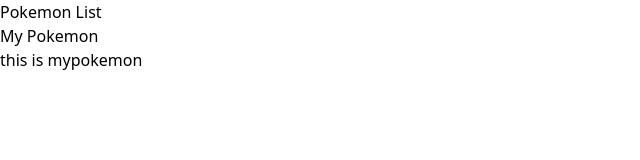
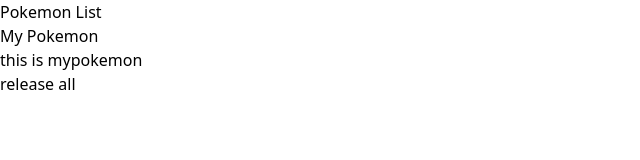
Before and after one commit to ryanadhi/pokemon-hunter, a React (Create React App) app: page /my-pokemon in a window 1280 px wide. Shown: the top 160 px of the page, without its empty margins (0-640 px from the left). Built offline with nearby package versions, Linux system fonts and the light colour scheme.

Commit message:
added catch and release pokemon features:

```diff
--- a/src/pages/MyPokemon.jsx
+++ b/src/pages/MyPokemon.jsx
@@ -1,9 +1,29 @@
 import React from 'react';
+import { useSelector, useDispatch } from 'react-redux';
+import { releasePokemon } from '../stores/actions/pokemon';
 
 export default function MyPokemon() {
+  const dispatch = useDispatch();
+
+  const removePokemon = (id) => {
+    dispatch(releasePokemon(id));
+  };
+  // TODO
+  // useEffect to get from localstorage?
+  const { myPokemon } = useSelector(
+    (state) => state.pokemon,
+  );
   return (
     <div>
       <h1>this is mypokemon</h1>
+      {myPokemon.data.length > 0
+        && myPokemon.data.map((pokemon) => (
+          <>
+            <p key={pokemon.id}>{pokemon.name}</p>
+            <button type="button" onClick={() => removePokemon(pokemon.id)}>release</button>
+          </>
+        ))}
+      <button type="button" disabled={myPokemon.data.length === 0}>release all</button>
     </div>
   );
 }
--- a/src/pages/PokemonDetail.jsx
+++ b/src/pages/PokemonDetail.jsx
@@ -1,8 +1,10 @@
+/* eslint-disable jsx-a11y/click-events-have-key-events */
+/* eslint-disable jsx-a11y/no-noninteractive-element-interactions */
 /* eslint-disable react/no-array-index-key */
 import React, { useEffect } from 'react';
 import { useDispatch, useSelector } from 'react-redux';
 import { useParams } from 'react-router-dom';
-import { getPokemonDetail } from '../stores/actions/pokemon';
+import { getPokemonDetail, addPokemon } from '../stores/actions/pokemon';
 
 export default function PokemonDetail() {
   const dispatch = useDispatch();
@@ -17,9 +19,26 @@
   useEffect(() => {
     dispatch(getPokemonDetail(name));
   }, [name]);
+
+  const catchPokemon = () => {
+    // TODO
+    // add loading??
+    const random = Math.random();
+    console.log(random);
+    if (random > 0.5) {
+      dispatch(addPokemon({
+        name: pokemon.data.name,
+      }));
+    } else {
+      console.log('failed');
+    }
+  };
+
   return (
     <div>
-      <h1>this is pokemon detail</h1>
+      <p onClick={catchPokemon}>catch!!</p>
+      {pokemon.status !== 'loaded' ? <p>loading...</p> : (
+        <>
           <img src={pokemon.data.sprites.front_default} alt={pokemon.data.name} />
           <h1 style={{ fontWeight: 'bold' }}>{pokemon.data.name}</h1>
           <h2>==moves==</h2>
@@ -34,6 +53,8 @@
           <p key={index}>{type.type.name}</p>
         ))
       }
+        </>
+      )}
     </div>
   );
 }
--- a/src/stores/actions/pokemon.js
+++ b/src/stores/actions/pokemon.js
@@ -73,3 +73,20 @@
     });
   };
 }
+
+export function addPokemon(payload) {
+  return {
+    type: types.ADD_POKEMON,
+    payload,
+  };
+}
+
+export function releasePokemon(payload) {
+  return {
+    type: types.RELEASE_POKEMON,
+    payload,
+  };
+}
+
+// TODO
+// Release All
--- a/src/stores/reducers/pokemon.js
+++ b/src/stores/reducers/pokemon.js
@@ -22,6 +22,33 @@
           ...action.payload,
         },
       };
+    case types.ADD_POKEMON: {
+      let id = 0;
+      const dataLength = state.myPokemon.data.length;
+      if (dataLength === 0) {
+        id = 1;
+      } else {
+        id = state.myPokemon.data[state.myPokemon.data.length - 1].id + 1;
+      }
+      return {
+        ...state,
+        myPokemon: {
+          data: state.myPokemon.data.concat({
+            id,
+            ...action.payload,
+          }),
+        },
+      };
+    }
+    case types.RELEASE_POKEMON:
+      return {
+        ...state,
+        myPokemon: {
+          data: state.myPokemon.data.filter((el) => el.id !== action.payload),
+        },
+      };
+      // TODO
+      // Release ALL
     default:
       return state;
   }
--- a/src/stores/states/pokemon.js
+++ b/src/stores/states/pokemon.js
@@ -9,6 +9,11 @@
     error: null,
     data: {},
   },
+  myPokemon: {
+    // status: 'initial',
+    // error: null,
+    data: [],
+  },
 };
 
 export default pokemon;
--- a/src/stores/types/pokemon.js
+++ b/src/stores/types/pokemon.js
@@ -6,6 +6,11 @@
 const GET_POKEMON_SUCCESS = 'GET_POKEMON_SUCCESS';
 const GET_POKEMON_FAILURE = 'GET_POKEMON_FAILURE';
 
+const ADD_POKEMON = 'ADD_POKEMON';
+
+const RELEASE_POKEMON = 'RELEASE_POKEMON';
+const RELEASE_ALL_POKEMON = 'RELEASE_ALL_POKEMON';
+
 export {
   GET_POKEMONS_START,
   GET_POKEMONS_SUCCESS,
@@ -13,4 +18,7 @@
   GET_POKEMON_START,
   GET_POKEMON_SUCCESS,
   GET_POKEMON_FAILURE,
+  ADD_POKEMON,
+  RELEASE_POKEMON,
+  RELEASE_ALL_POKEMON,
 };
```
Lines whose indentation alone changed are shown as unchanged.
